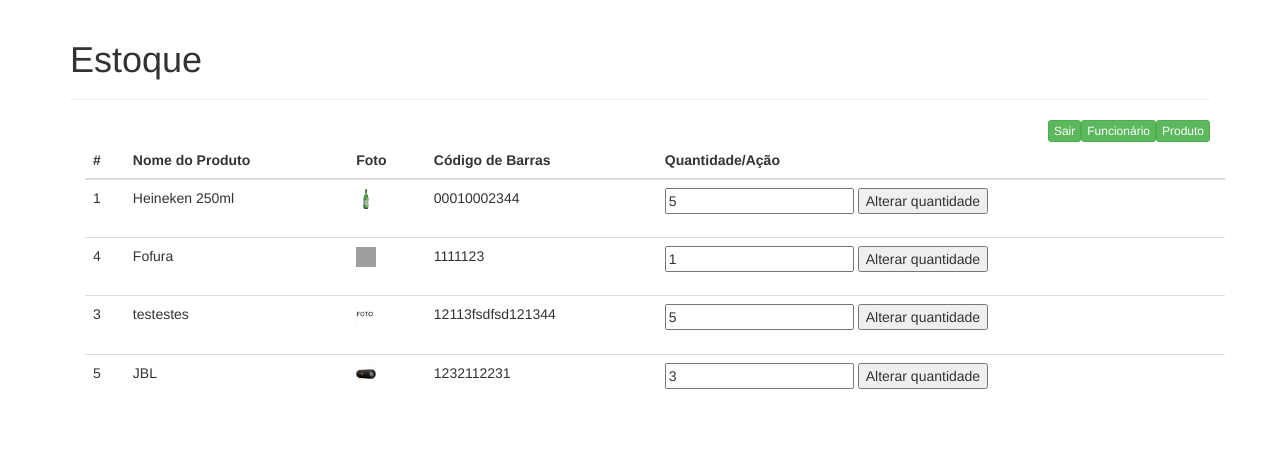
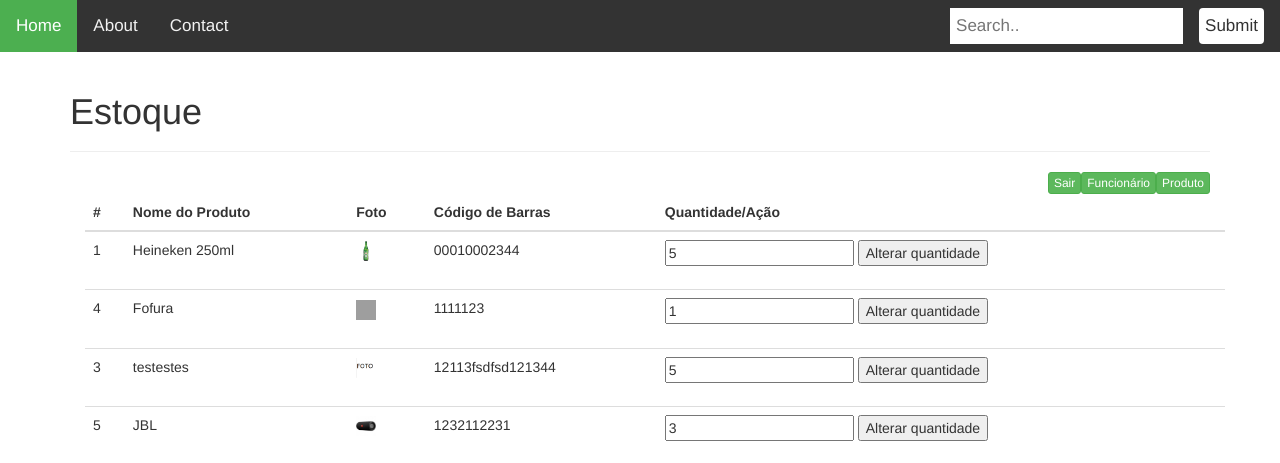
Before and after one commit to JuniorJWJ/Estock, a PHP site: page /Estock-master/estoque.php in a window 1280 px wide. Shown: the top 463 px of the page. Run offline with PHP 8.4, Linux system fonts and the light colour scheme; a user stored in the database is signed in; data comes from the database, SQL or seed files in the repository; some libraries are stand-ins or nearby versions; grey boxes are pictures that could not be loaded.

Commit message:
Início de uma navbar

```diff
--- a/estoque.php
+++ b/estoque.php
@@ -13,9 +13,63 @@
 			<meta name="viewport" content="width=device-width, initial-scale=1">
 			<title>Modal</title>
 			<link href="css/bootstrap.min.css" rel="stylesheet">
+			<link href="css/style.css" rel="stylesheet">
+			<style>
+				/* Add a black background color to the top navigation */
+				.topnav {
+				background-color: #333;
+				overflow: hidden;
+				}
 
+				/* Style the links inside the navigation bar */
+				.topnav a {
+				float: left;
+				color: #f2f2f2;
+				text-align: center;
+				padding: 14px 16px;
+				text-decoration: none;
+				font-size: 17px;
+				}
+
+				/* Change the color of links on hover */
+				.topnav a:hover {
+				background-color: #ddd;
+				color: black;
+				}
+
+				/* Add a color to the active/current link */
+				.topnav a.active {
+				background-color: #4CAF50;
+				color: white;
+				}
+
+				.topnav input[type=text] {
+				float: right;
+				padding: 6px;
+				margin-top: 8px;
+				margin-right: 16px;
+				border: none;
+				font-size: 17px;
+				}
+				.topnav button[type=submit] {
+				float: right;
+				padding: 6px;
+				margin-top: 8px;
+				margin-right: 16px;
+				border: none;
+				font-size: 17px;
+				}
+			</style>
 		</head>
-		<body 	>
+		<body>
+			<div class="topnav">
+				<a class="active" href="#home">Home</a>
+				<a href="#about">About</a>
+				<a href="#contact">Contact</a>
+				<button type="submit" class="btn btn-default">Submit</button>
+				<input type="text" placeholder="Search..">
+
+			</div>
 			<div class="container theme-showcase" role="main">
 				<div class="page-header">
 					<h1>Estoque</h1>
--- a/produto.php
+++ b/produto.php
@@ -17,6 +17,7 @@
 			<meta name="viewport" content="width=device-width, initial-scale=1">
 			<title>Modal</title>
 			<link href="css/bootstrap.min.css" rel="stylesheet">
+
 
 		</head>
 		<body>
@@ -50,7 +51,7 @@
 				</div>
 				<div class="row">
 					<div class="col-md-12">
-						<table class="table">
+						<table class="table table-borderless table-dark">
 							<thead>
 								<tr>
 									<th>#</th>
```
Also changed, not shown: css/style.css (added, +55 -0 lines), js/script.js (added, +28 -0 lines), menu_lateral.php (added, +16 -0 lines), upload/5e795a350bf91.jpeg (added), 1 other file. Lines whose indentation alone changed are shown as unchanged.
